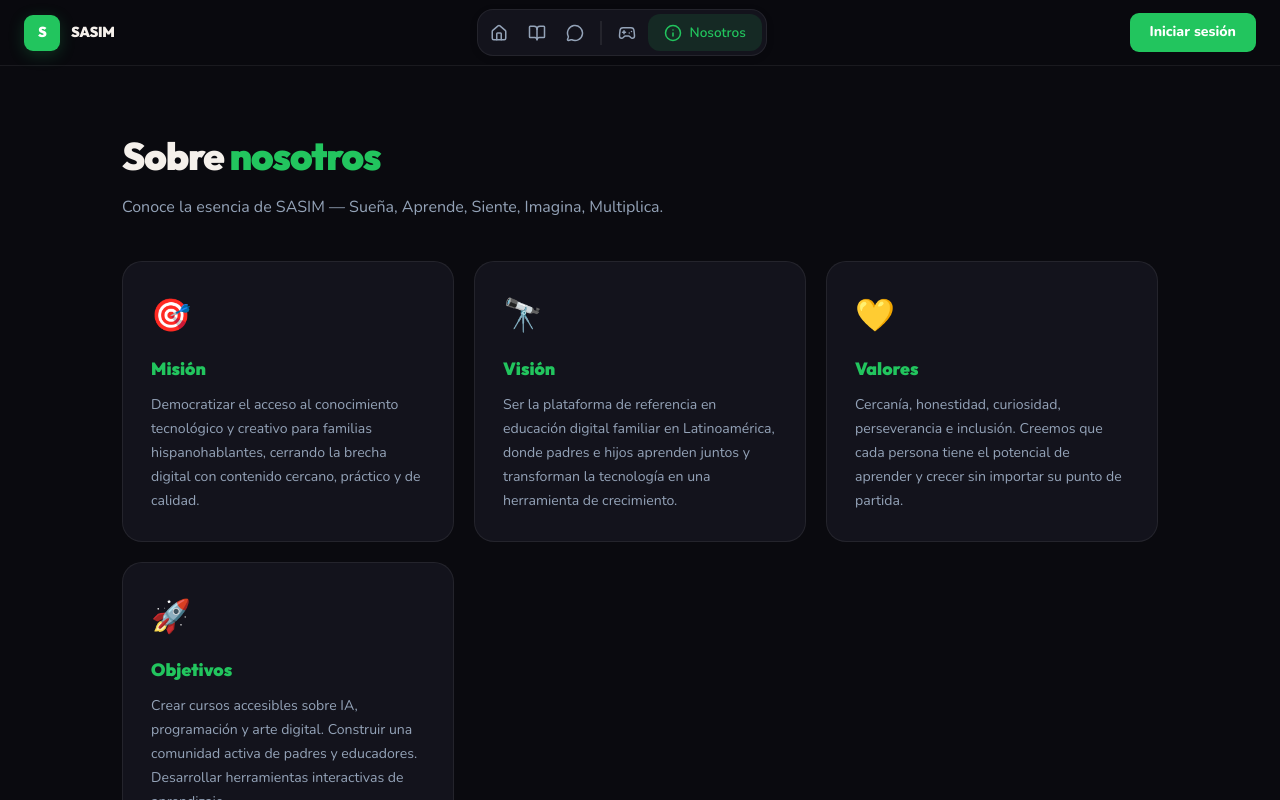
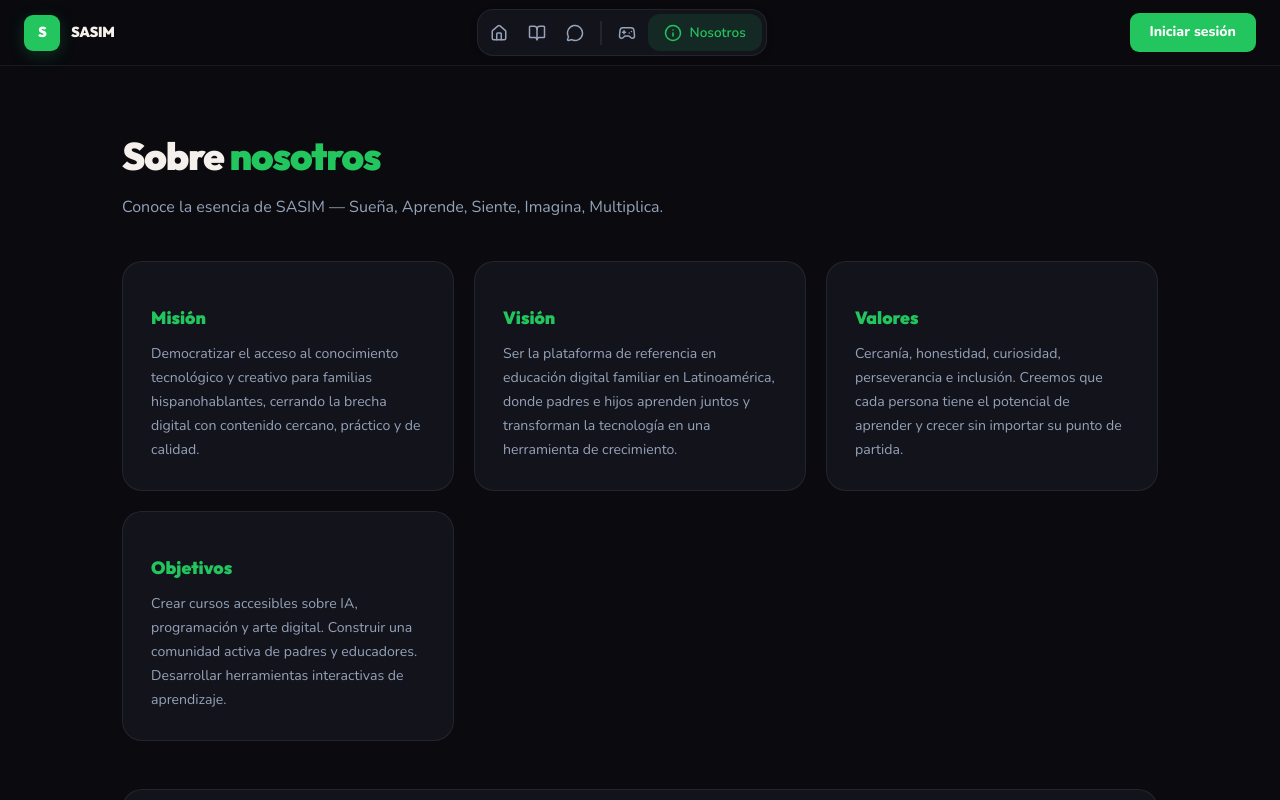
Before and after one commit to fcandia-spec/sasim-web, a React (Vite) app: page / in a window 1280 px wide. Both pictures are taken after a click on the link "Sobre nosotros". Shown: the top 800 px of the page. Built offline with nearby package versions, Linux system fonts and the light colour scheme.

Commit message:
Remove icons from CARDS in Nosotros.tsx

```diff
--- a/src/pages/Nosotros.tsx
+++ b/src/pages/Nosotros.tsx
@@ -1,8 +1,8 @@
 const CARDS = [
-  { icon: '🎯', title: 'Misión', text: 'Democratizar el acceso al conocimiento tecnológico y creativo para familias hispanohablantes, cerrando la brecha digital con contenido cercano, práctico y de calidad.' },
-  { icon: '🔭', title: 'Visión', text: 'Ser la plataforma de referencia en educación digital familiar en Latinoamérica, donde padres e hijos aprenden juntos y transforman la tecnología en una herramienta de crecimiento.' },
-  { icon: '💛', title: 'Valores', text: 'Cercanía, honestidad, curiosidad, perseverancia e inclusión. Creemos que cada persona tiene el potencial de aprender y crecer sin importar su punto de partida.' },
-  { icon: '🚀', title: 'Objetivos', text: 'Crear cursos accesibles sobre IA, programación y arte digital. Construir una comunidad activa de padres y educadores. Desarrollar herramientas interactivas de aprendizaje.' },
+  { title: 'Misión', text: 'Democratizar el acceso al conocimiento tecnológico y creativo para familias hispanohablantes, cerrando la brecha digital con contenido cercano, práctico y de calidad.' },
+  { title: 'Visión', text: 'Ser la plataforma de referencia en educación digital familiar en Latinoamérica, donde padres e hijos aprenden juntos y transforman la tecnología en una herramienta de crecimiento.' },
+  { title: 'Valores', text: 'Cercanía, honestidad, curiosidad, perseverancia e inclusión. Creemos que cada persona tiene el potencial de aprender y crecer sin importar su punto de partida.' },
+  { title: 'Objetivos', text: 'Crear cursos accesibles sobre IA, programación y arte digital. Construir una comunidad activa de padres y educadores. Desarrollar herramientas interactivas de aprendizaje.' },
 ];
 
 const MAXIMAS = [
```
